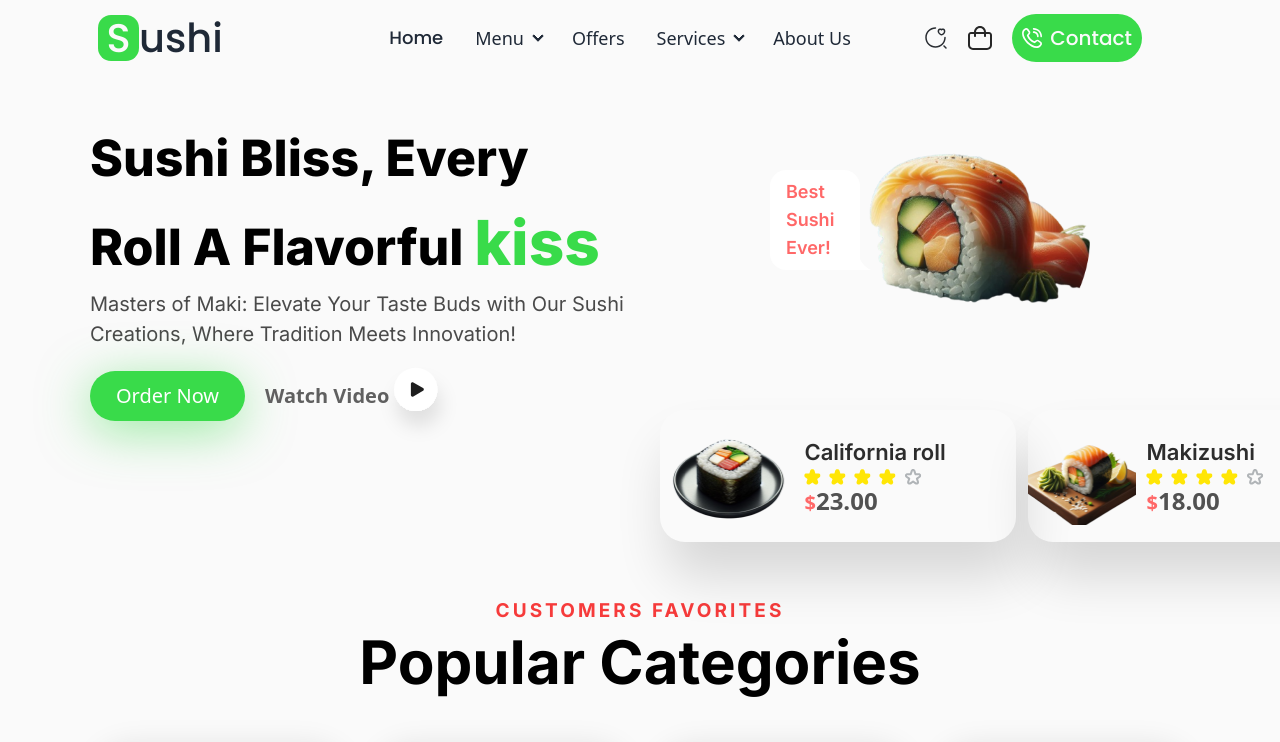
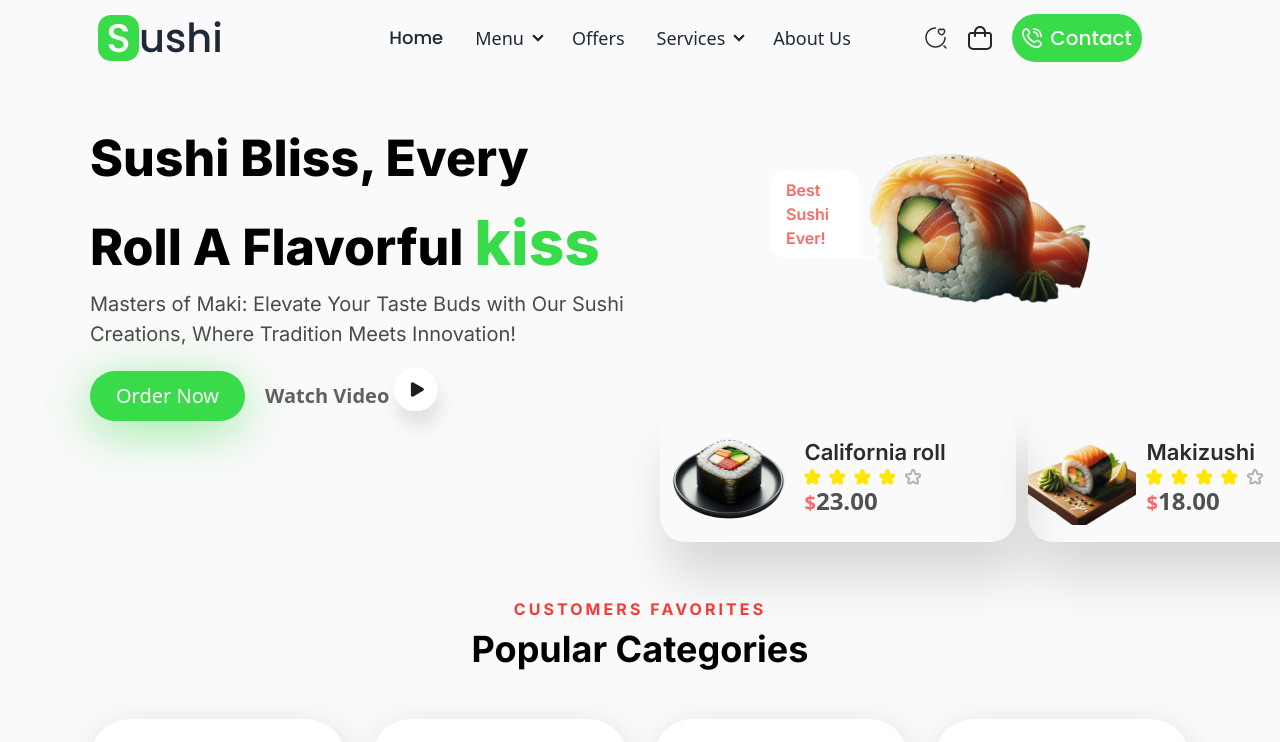
Before and after one commit to Maxwell011/sushi-experience, a React (Vite) app: page / in a window 1280 px wide. Shown: the top 742 px of the page. Built offline with nearby package versions, Linux system fonts and the light colour scheme.

Commit message:
Updated text size

```diff
--- a/src/App.tsx
+++ b/src/App.tsx
@@ -42,7 +42,7 @@ function App() {
 
             <div className="">
               <div className="chat chat-end w-[220px] flex items-center justify-center">
-                <div className="chat-bubble text-[#FF6868] text-lg font-semibold font-inter bg-normal-white absolute mr-[420px] top-[170px] ">
+                <div className="chat-bubble text-[#FF6868] font-semibold font-inter bg-normal-white absolute mr-[420px] top-[170px] ">
                   Best Sushi Ever!
                 </div>
               </div>{" "}
--- a/src/components/Favourite.tsx
+++ b/src/components/Favourite.tsx
@@ -3,10 +3,10 @@ export default function Favorite() {
     <>
       <section className="flex flex-col gap-[50px]">
         <div className="flex flex-col justify-center gap-[10px]">
-          <h1 className="uppercase text-[#F63B3B] text-[19px] font-bold leading-[normal] tracking-[3.08px] font-inter text-center">
+          <h1 className="uppercase text-[#F63B3B] text-base font-bold leading-[normal] tracking-[3.08px] font-inter text-center">
             customers favorites
           </h1>
-          <p className="text-normal-black text-6xl not-italic font-bold font-inter text-center">
+          <p className="text-normal-black text-4xl not-italic font-bold font-inter text-center">
             Popular Categories
           </p>
         </div>
```
